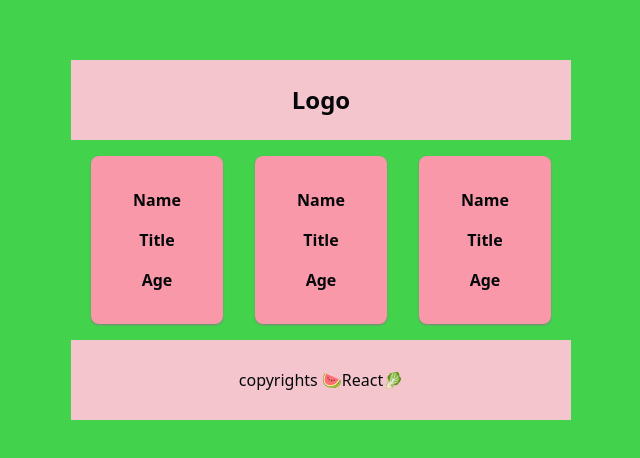
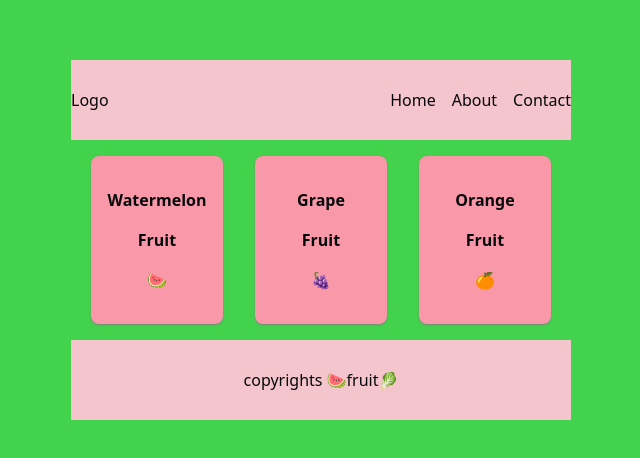
Before and after one commit to Hoa28686/demo_react, a React (Vite) app: page / in a window 1280 px wide. Shown: the part 160-618 px from the top of the page, without its empty margins (319-959 px from the left). Built offline with nearby package versions, Linux system fonts and the light colour scheme.

Commit message:
change header, export components

```diff
--- a/src/App.css
+++ b/src/App.css
@@ -1,3 +1,4 @@
+
 #root {
   max-width: 1280px;
   margin: 0 auto;
@@ -9,9 +10,17 @@ header,footer{
   background:rgb(245, 197, 205);
   width: 500px;
   height:5rem;
+}
+header{
+  display: flex;
+  justify-content: space-between;
+  align-items: center;
+}
+ul{
+  list-style: none;
   display:flex;
-  align-items: center;
-  justify-content: center;
+  justify-content: space-between;
+  gap:1rem;
 }
 .box{
   background: rgb(248, 152, 168);
--- a/src/App.jsx
+++ b/src/App.jsx
@@ -34,21 +34,20 @@
 
 // export default App
 
-import './App.css'
-import Box from './Box.jsx'
+import './App.css';
+import Box, {Orange, Grape} from './Box.jsx';
+import Header from './Header.jsx';
 
 const App=()=>{
   return(
     <div>
-      <header>
-        <h2>Logo</h2>
-      </header>
+      <Header/>
       <main className='flex'>
         <Box/>
-        <Box/>
-        <Box/>
+        <Grape/>
+        <Orange/>
       </main>
-      <footer>copyrights 🍉React🥬</footer>
+      <footer className='flex'>copyrights 🍉fruit🥬</footer>
     </div>
   )
 }
--- a/src/Box.jsx
+++ b/src/Box.jsx
@@ -1,10 +1,30 @@
 const Box=()=>{
     return(
       <div className='box'>
-        <p>Name</p>
-        <p>Title</p>
-        <p>Age</p>
+        <p>Watermelon</p>
+        <p>Fruit</p>
+        <p>🍉</p>
       </div>
     )
     }
 export default Box
+
+export function Orange(){
+  return(
+    <div className='box'>
+      <p>Orange</p>
+      <p>Fruit</p>
+      <p>🍊</p>
+    </div>
+  )
+}
+
+export function Grape(){
+  return(
+    <div className='box'>
+      <p>Grape</p>
+      <p>Fruit</p>
+      <p>🍇</p>
+    </div>
+  )
+}
--- /dev/null
+++ b/src/Header.jsx
@@ -0,0 +1,17 @@
+const Header=()=>{
+    return(
+    <header>
+        <div id="logo">Logo</div>
+        <nav>
+            <ul>
+            <li>Home</li>
+            <li>About</li>
+            <li>Contact</li>
+            </ul>
+
+        </nav>
+    </header>
+    )
+}
+
+export default Header
```
